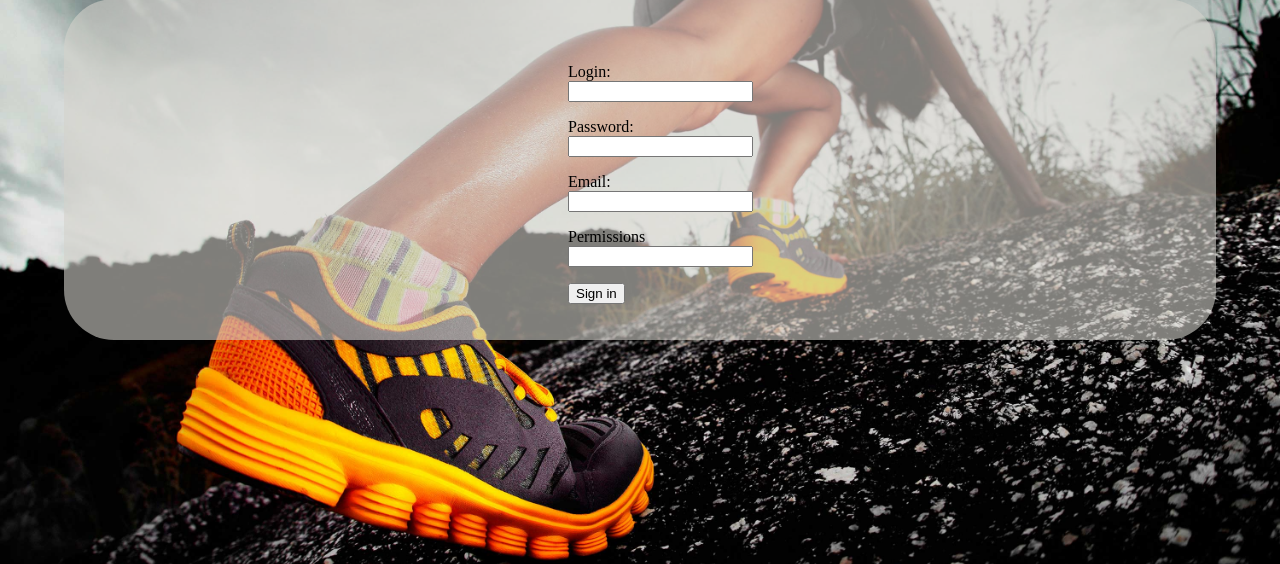
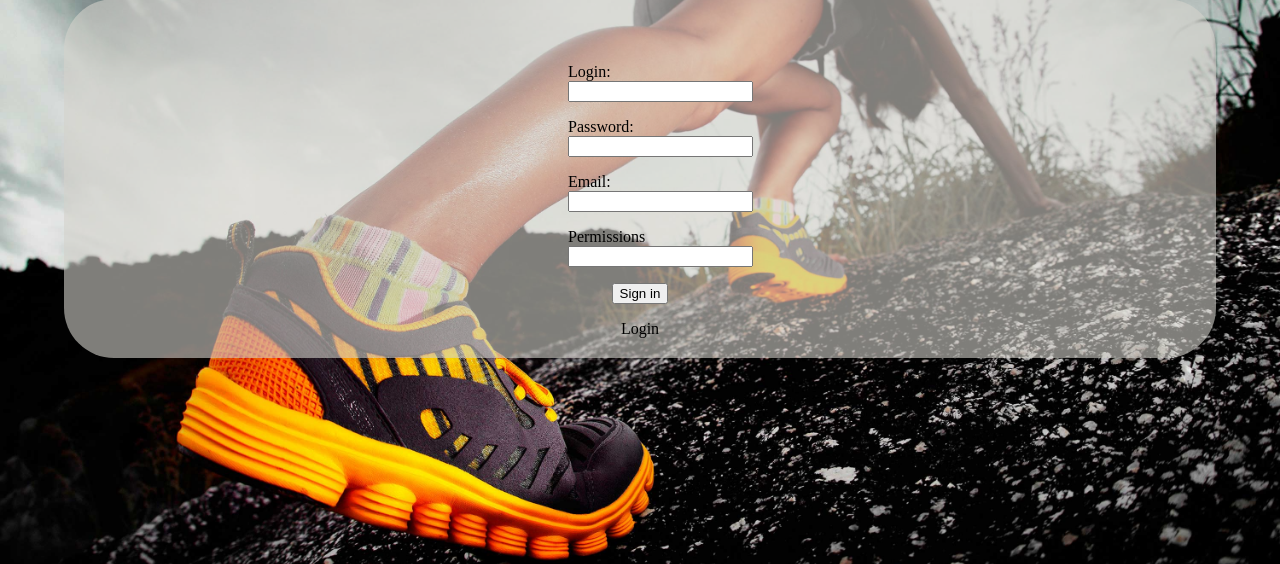
Before and after one commit to Passkera/SportMole, a Flask app: page /registration in a window 1280 px wide. Shown: the part 236-800 px from the top of the page. Run offline with Flask 3, Linux system fonts and the light colour scheme.

Commit message:
Add link to login and registration

```diff
--- a/main.py
+++ b/main.py
@@ -168,7 +168,7 @@ def profile(login):
 
         # For ordered values products
         cursor.execute("select `product_id`, `value` from `cart`"
-                       "where `users_login` = 'paskera'")
+                       "where `users_login` = %s", login)
         value_product = cursor.fetchall()
     if request.method == 'POST':
         with connection.cursor() as cursor:
--- a/static/css/style.css
+++ b/static/css/style.css
@@ -46,7 +46,7 @@ a:hover {
     margin-top: 4%;
     margin-left: auto;
     margin-right: auto;
-    width: 9em
+    width: 9em;
 }
 
 ul.mainmenu {
@@ -125,3 +125,12 @@ ul.mainmenu a:hover {
     text-align: center;
     margin-left: 6%;
 }
+
+.login {
+    text-align: center;
+
+}
+
+.login a:hover  {
+    font-size: 120%;
+}
--- a/templates/login.html
+++ b/templates/login.html
@@ -8,6 +8,7 @@
 <form action="{{url_for('login')}}" method="post" class="form-login">
     <p><label>Login:</label><input type="text" name="login" value="" required /></p>
     <p><label>Password:</label><input type="password" name="psw" value="" required /></p>
-    <p><input type="submit" value="Sign in"/></p>
+    <p><input style="display: block; margin:auto;" type="submit" value="Sign in"/></p>
 </form>
+<div class="login"><a href="{{url_for('registration')}}">Registration</a></div>
 {% endblock %}
--- a/templates/registration.html
+++ b/templates/registration.html
@@ -14,8 +14,8 @@
             <option>User</option>
             <option>Admin</option>
         </datalist>
-    <p><input type="submit" value="Sign in"/></p>
+    <p><input style="display: block; margin:auto;" type="submit" value="Sign in"/></p>
 </form>
-
+<div class="login"><a href="{{url_for('login')}}">Login</a></div>
 
 {% endblock %}
--- a/templates/store.html
+++ b/templates/store.html
@@ -28,10 +28,4 @@
     {% endfor %}
 </div>
 {% endfor %}
-
-
-
-{% for cat, msg in get_flashed_messages(True) %}
-{{cat}} <br/>{{msg}}
-{% endfor %}
 {% endblock %}
```
Also changed, not shown: static/pictures/Asspander 25.jpg, static/pictures/Asspander 65.jpg (added).
